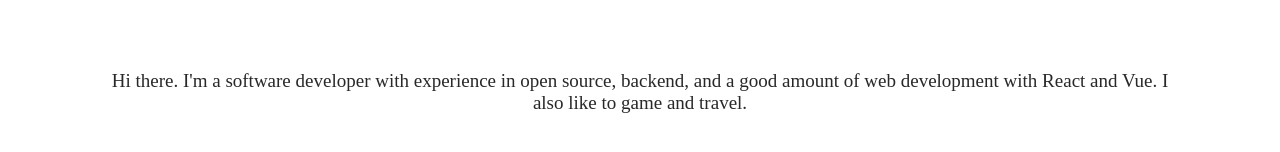
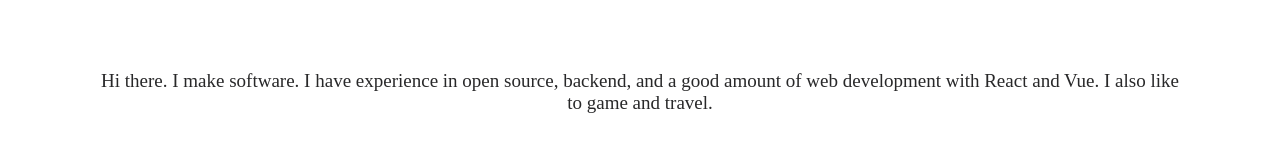
Before and after one commit to J-Human/J-Human.github.io, a Vue app: page / in a window 1280 px wide. Shown: the part 214-366 px from the top of the page. Built offline with nearby package versions, Linux system fonts and the light colour scheme; a small style sheet from the web is missing.

Commit message:
Better (unfinished) description

```diff
--- a/src/components/AboutMe.vue
+++ b/src/components/AboutMe.vue
@@ -2,7 +2,7 @@
 	<div>
 		<h2>Justin <span>(he/him)</span></h2>
 		<p>
-			Hi there. I'm a software developer with experience in open source, backend, and a good amount of web development
+			Hi there. I make software. I have experience in open source, backend, and a good amount of web development
 			with React and Vue. I also like to game and travel.
 		</p>
 	</div>
```
